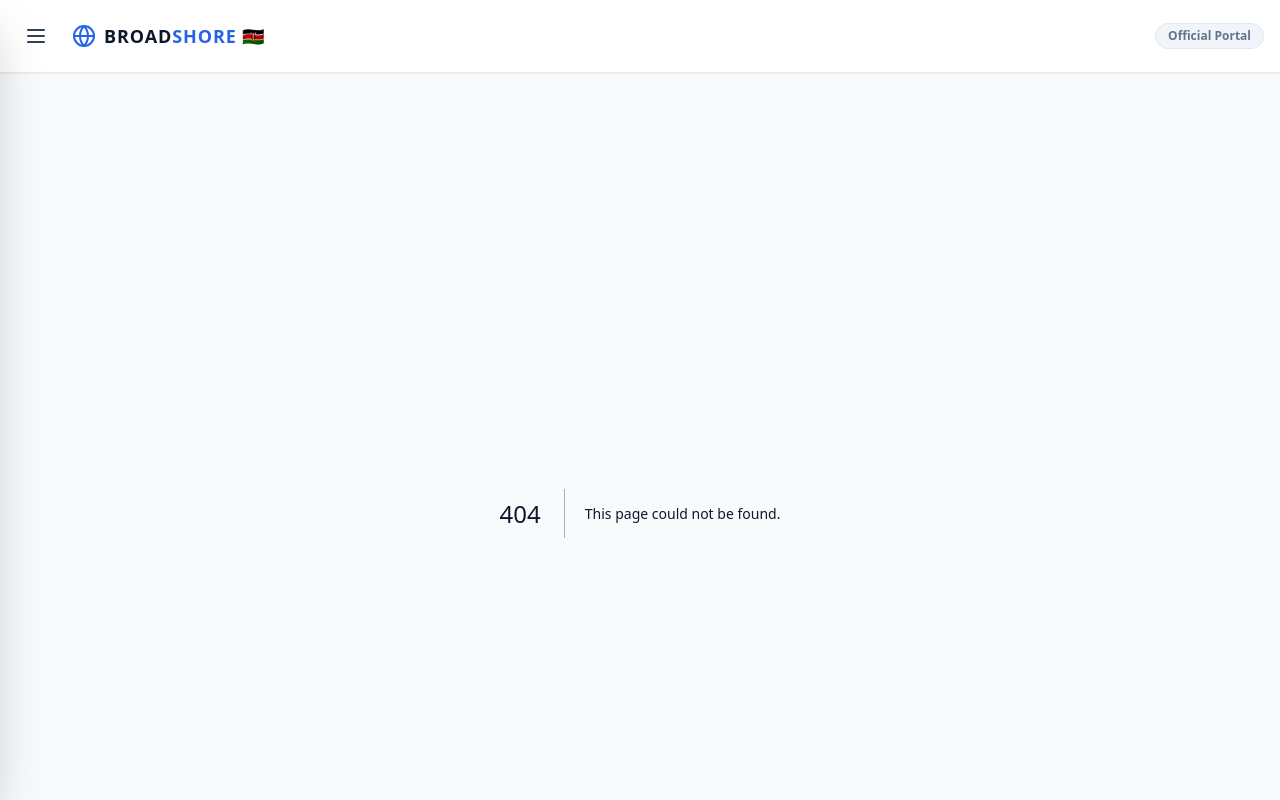
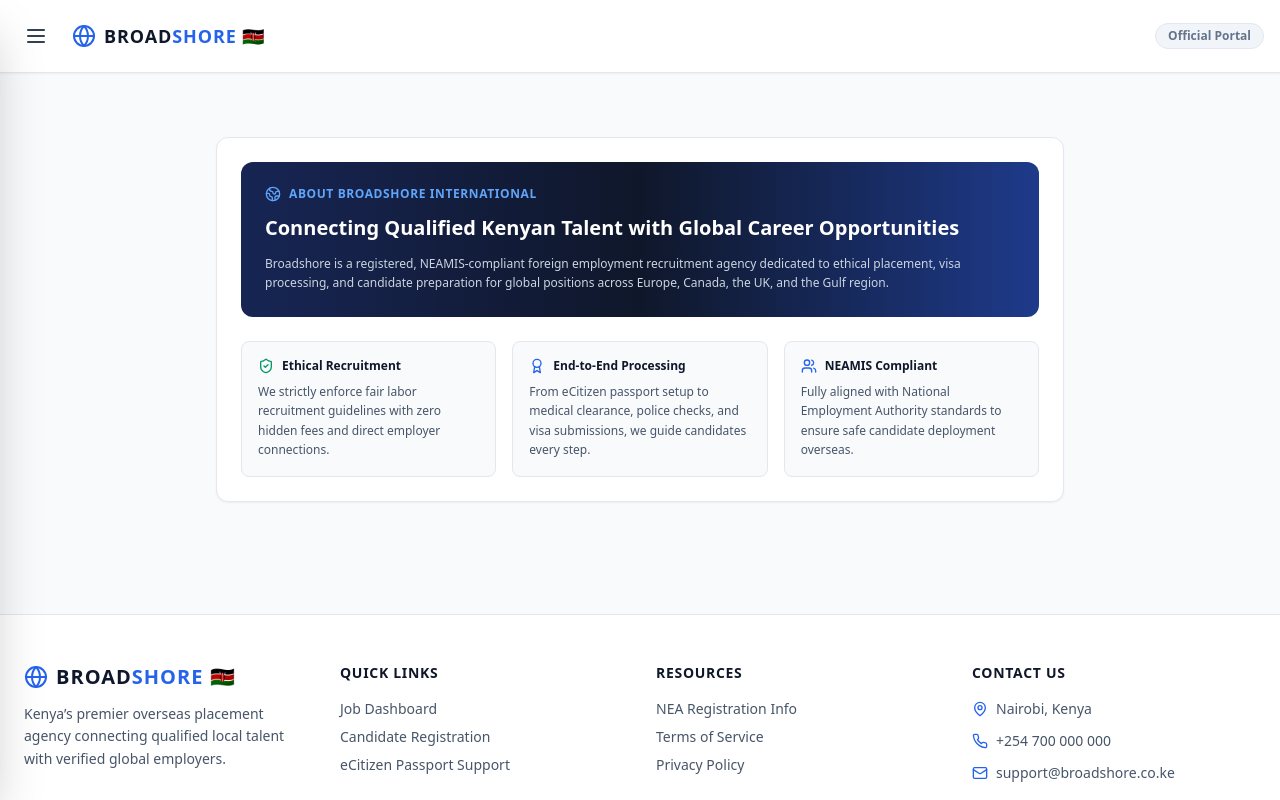
Before and after one commit to protichenoch1/broadshoree, a Next.js app: page /about in a window 1280 px wide. Before the commit this address had no page. Shown: the top 800 px of the page. Built offline with nearby package versions, Linux system fonts and the light colour scheme.

Commit message:
Add AboutPage component with AboutSection

```diff
--- /dev/null
+++ b/app/about/page.js
@@ -0,0 +1,9 @@
+import AboutSection from '@/components/AboutSection';
+
+export default function AboutPage() {
+  return (
+    <div className="max-w-4xl mx-auto p-4 md:p-6 space-y-6">
+      <AboutSection />
+    </div>
+  );
+}
```
